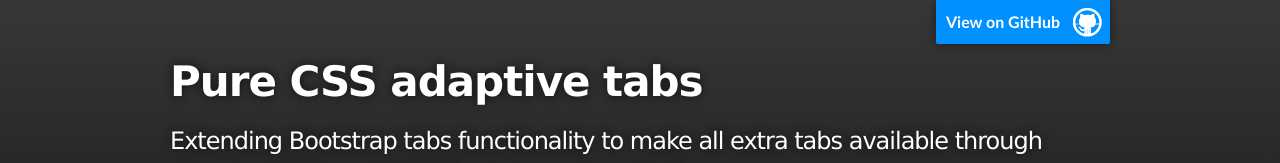
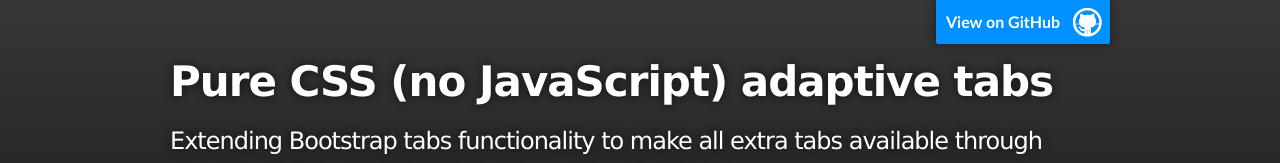
Before and after one commit to mladenplavsic/bootstrap-adaptive-tabs, a website: page index.html in a window 1280 px wide. Shown: the top 163 px of the page. Drawn offline with nearby package versions, Linux system fonts and the light colour scheme.

Commit message:
edited title

```diff
--- a/index.html
+++ b/index.html
@@ -6,7 +6,7 @@
     <meta http-equiv="X-UA-Compatible" content="chrome=1">
     <meta name="viewport" content="width: device-width, initial-scale=1.0, maximum-scale=1.0, minimum-scale=1.0, user-scalable=no">
     <meta name="description" content="Pure CSS Bootstrap-adaptive-tabs : Extending Bootstrap (Pure CSS) tabs functionality to make all extra tabs available through dropdown &quot;More tabs&quot; if there is no room for them">
-    <title>Pure CSS Bootstrap adaptive tabs</title>
+    <title>Pure CSS (no JavaScript) Bootstrap adaptive tabs</title>
     <link rel="stylesheet" href="//cdnjs.cloudflare.com/ajax/libs/twitter-bootstrap/3.3.1/css/bootstrap.min.css" />
     <link rel="stylesheet" href="//cdnjs.cloudflare.com/ajax/libs/twitter-bootstrap/3.3.1/css/bootstrap.css.map" />
     <link rel="stylesheet" href="//cdnjs.cloudflare.com/ajax/libs/font-awesome/4.2.0/css/font-awesome.min.css">
@@ -23,7 +23,7 @@
         <header class="inner">
             <a id="forkme_banner" href="https://github.com/mladenplavsic/bootstrap-adaptive-tabs">View on GitHub</a>
 
-            <h1 id="project_title">Pure CSS adaptive tabs</h1>
+            <h1 id="project_title">Pure CSS (no JavaScript) adaptive tabs</h1>
 
             <h2 id="project_tagline">Extending Bootstrap tabs functionality to make all extra tabs available through dropdown &quot;More tabs&quot; if there is no room for them</h2>
 
```
